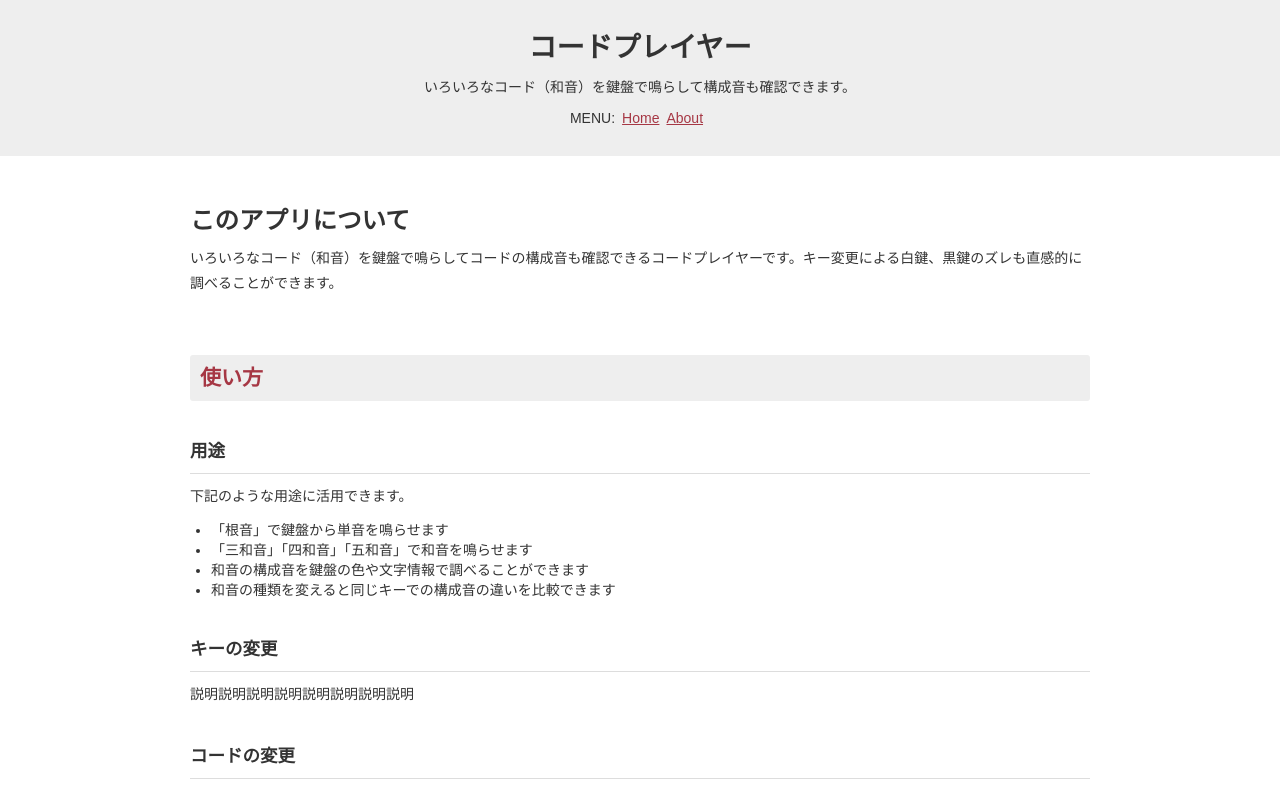
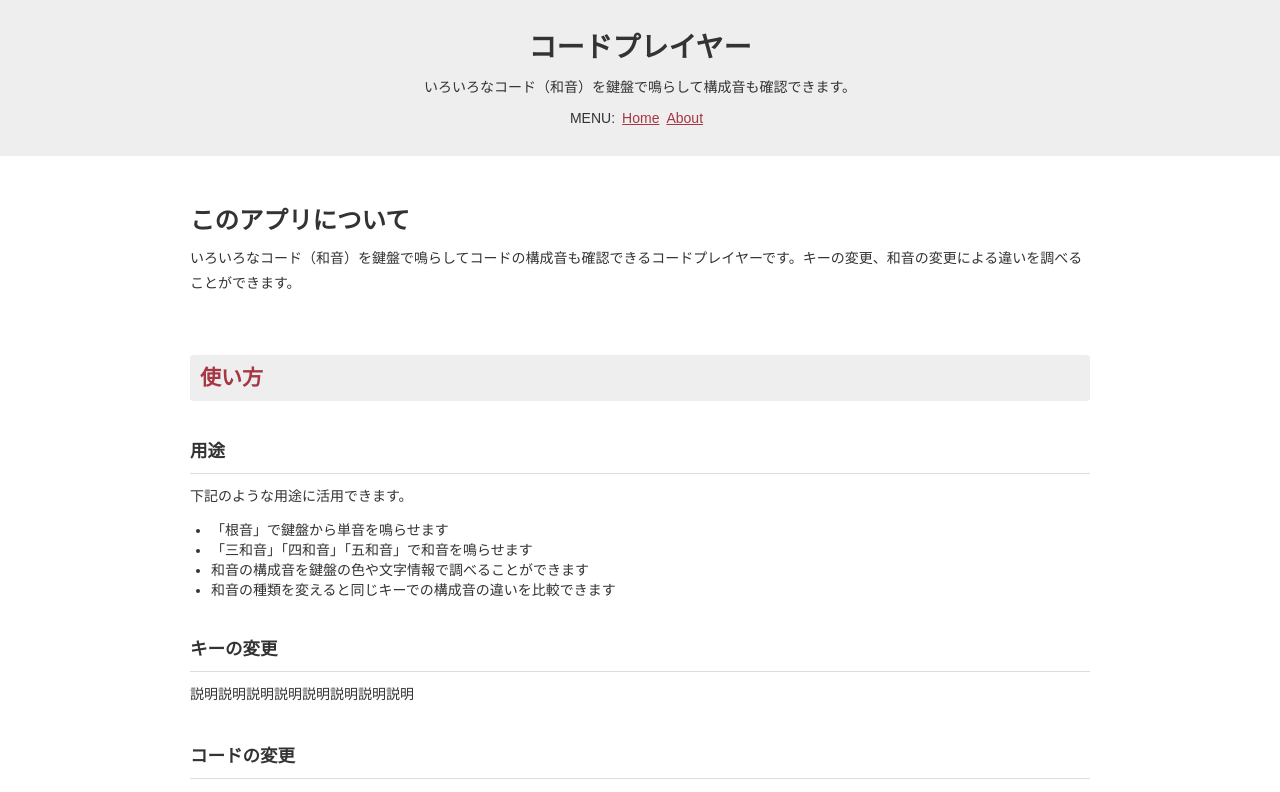
Before and after one commit to ryo-i/chord-player, a Next.js app: page /about in a window 1280 px wide. Shown: the top 792 px of the page. Built offline with nearby package versions, Linux system fonts and the light colour scheme.

Commit message:
Aboutの概要文を修正 #10

```diff
--- a/pages/about.tsx
+++ b/pages/about.tsx
@@ -8,7 +8,7 @@ import Data from '../data/data.json';
 
 const headerTitle = Data.header.title;
 const pageTitle = 'このアプリについて';
-const pageText = 'アプリの概要をここに書く。';
+const pageText = 'いろいろなコード（和音）を鍵盤で鳴らしてコードの構成音も確認できるコードプレイヤーです。キーの変更、和音の変更による違いを調べることができます。';
 const headTitle = pageTitle + ' | ' + headerTitle;
 
 
@@ -49,7 +49,7 @@ function About() {
         <Header />
         <Main>
             <h1>{ pageTitle }</h1>
-            <p>いろいろなコード（和音）を鍵盤で鳴らしてコードの構成音も確認できるコードプレイヤーです。キー変更による白鍵、黒鍵のズレも直感的に調べることができます。</p>
+            <p dangerouslySetInnerHTML={{ __html: pageText }}></p>
             <section>
                 <h2>使い方</h2>
                 <section>
```
Also changed, not shown: 1 other file (tests, documents, lock files or other folders).
